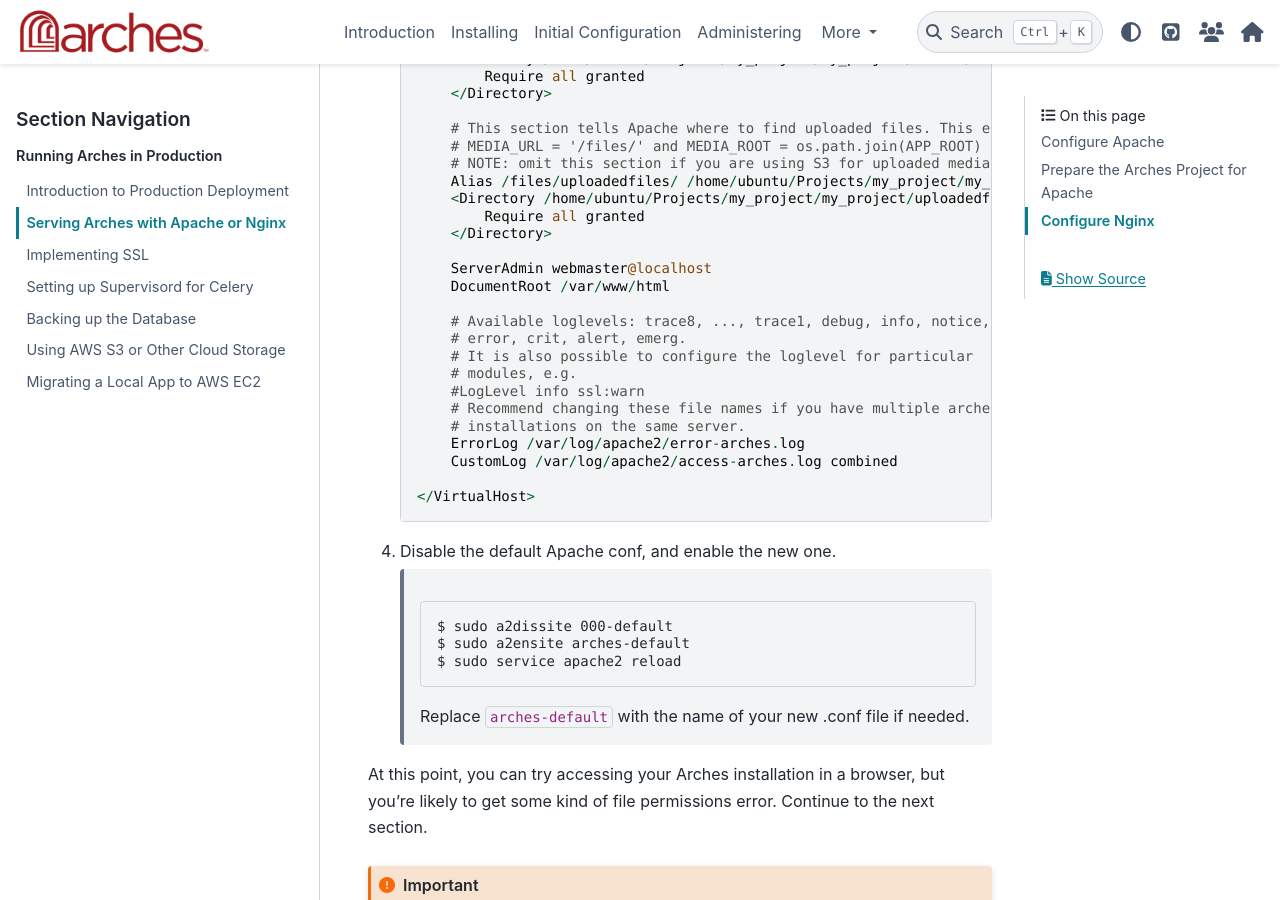
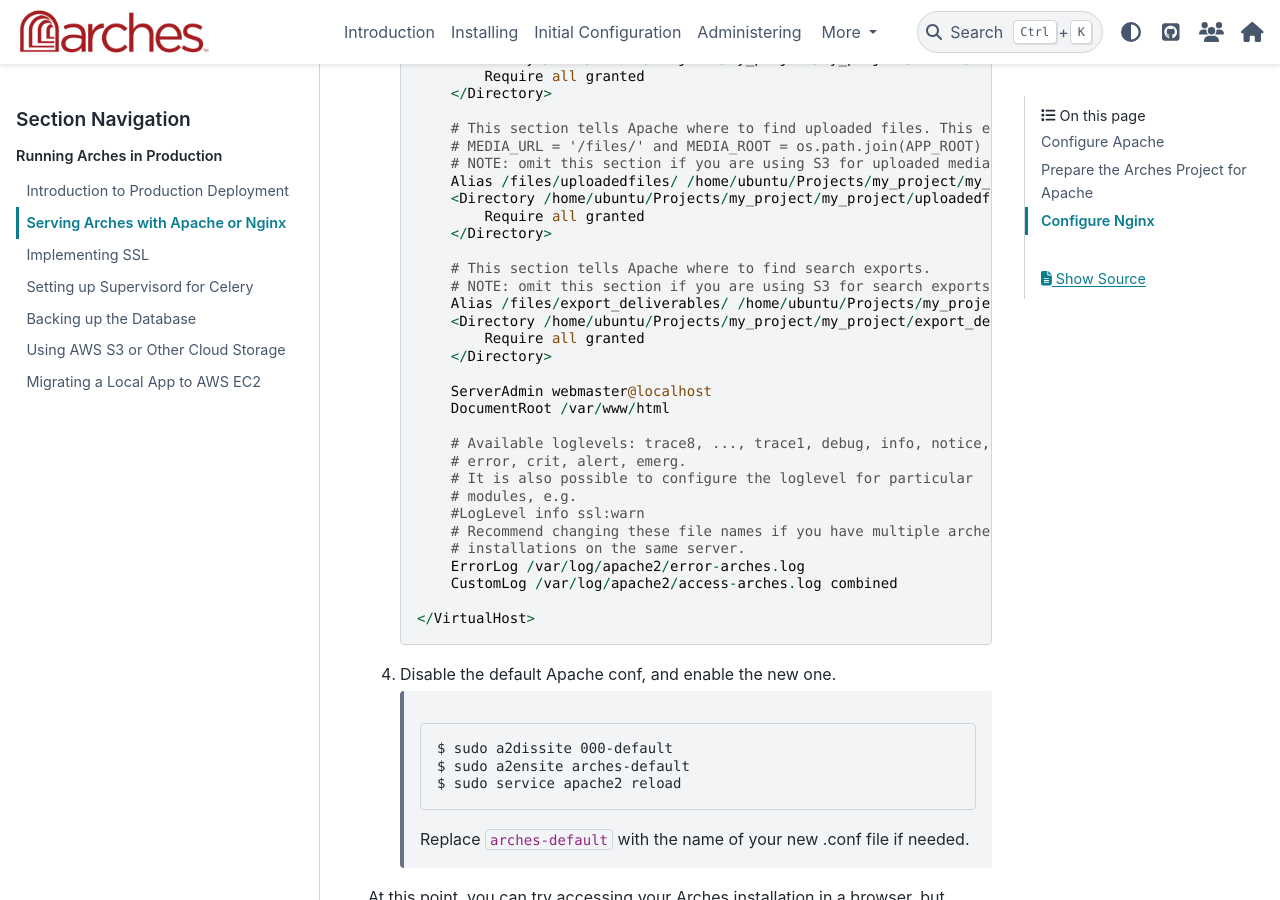
Before and after one commit to archesproject/arches-docs, a Sphinx documentation site: the page built from docs/deployment/serving-arches-with-apache-nginx.rst, in a window 1280 px wide and 900 px high, scrolled down 2899 px. Built offline with Sphinx 7.4.7 and the PyData theme 0.15.4, drawn with Linux system fonts in a browser that asks for light colours.

Commit message:
Add export deliverables to apache config

```diff
--- a/docs/deployment/serving-arches-with-apache-nginx.rst
+++ b/docs/deployment/serving-arches-with-apache-nginx.rst
@@ -127,6 +127,13 @@
             # NOTE: omit this section if you are using S3 for uploaded media
             Alias /files/uploadedfiles/ /home/ubuntu/Projects/my_project/my_project/uploadedfiles/
             <Directory /home/ubuntu/Projects/my_project/my_project/uploadedfiles/>
+                Require all granted
+            </Directory>
+
+            # This section tells Apache where to find search exports.
+            # NOTE: omit this section if you are using S3 for search exports.
+            Alias /files/export_deliverables/ /home/ubuntu/Projects/my_project/my_project/export_deliverables/
+            <Directory /home/ubuntu/Projects/my_project/my_project/export_deliverables/>
                 Require all granted
             </Directory>
 
```
Also changed, not shown: docs/deployment/implementing-ssl.rst (+7 -0 lines).
